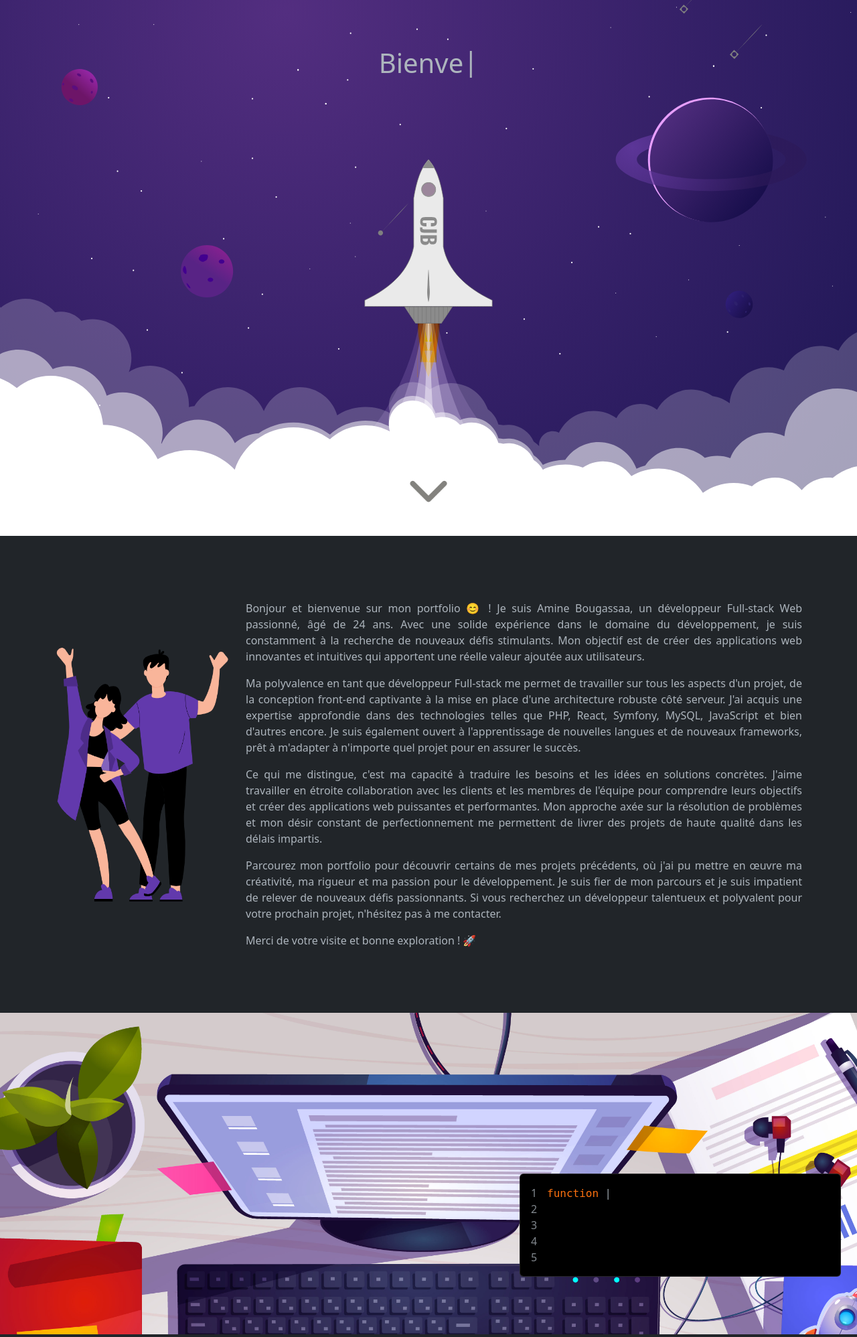
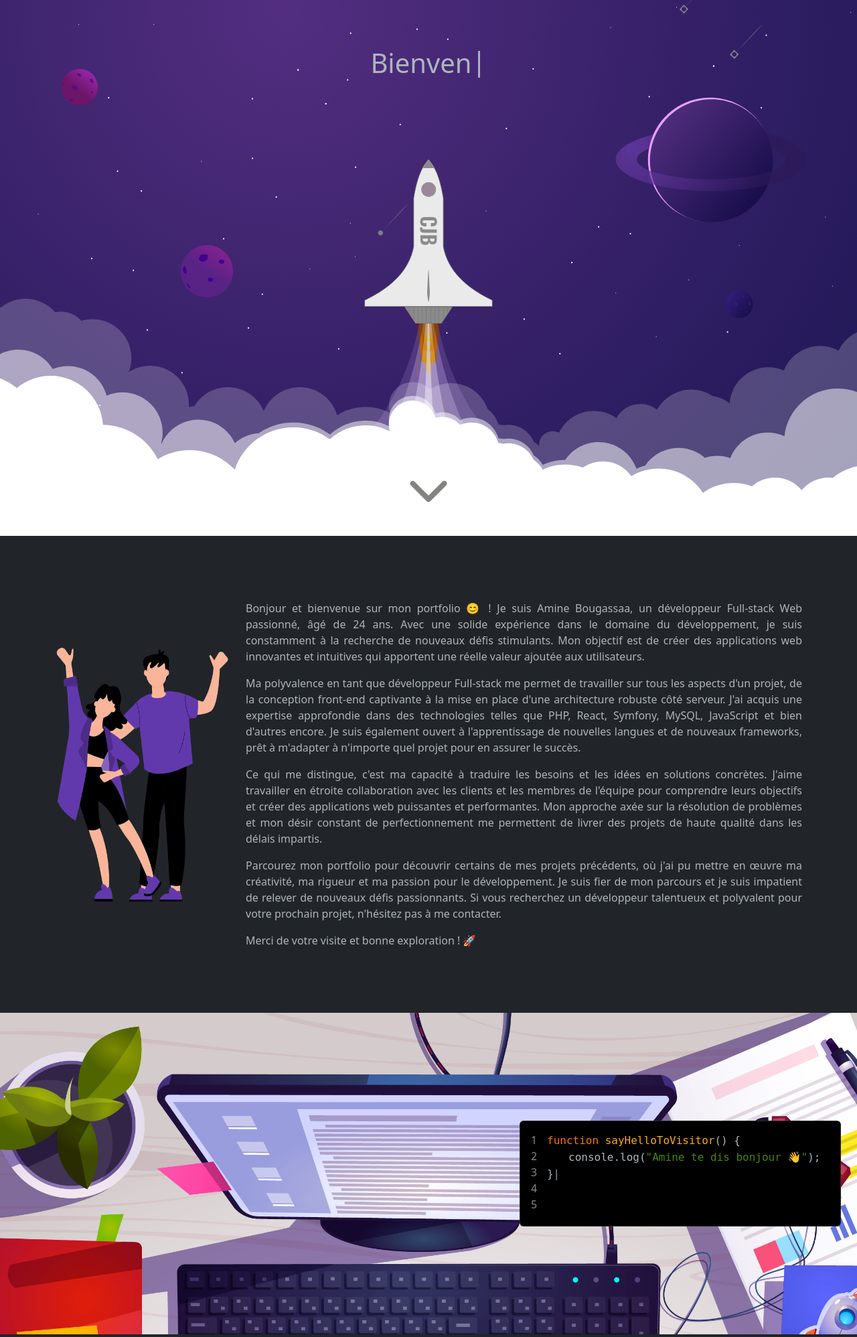
Before and after one commit to bougassaa/portfolio, a PHP site: page / in a window 1280 px wide. Shown: the top 1996 px of the page at 67% size. Run offline with PHP 8.4, Linux system fonts and the light colour scheme; grey boxes are pictures that could not be loaded.

Commit message:
fix parallax

```diff
--- a/css/style.css
+++ b/css/style.css
@@ -30,7 +30,12 @@
     animation-delay: 3s;
 }
 
-#typed-code {
+.typed-code-container {
+    width: 30rem;
+    transform: translateY(-50%);
+}
+
+.typed-code {
     font-family: monospace;
 }
 
--- a/index.html
+++ b/index.html
@@ -34,6 +34,16 @@
                     Je suis également ouvert à l'apprentissage de nouvelles langues et de nouveaux frameworks, prêt à m'adapter à n'importe quel projet pour en assurer le succès.
                 </p>
                 <p>
+                    <div class="card bg-black d-md-none">
+                        <div class="card-body text-truncate d-flex">
+                            <div class="pb-1"><br><br><br><br><br></div>
+                            <div>
+                                <span id="typed-code-1" class="typed-code"></span>
+                            </div>
+                        </div>
+                    </div>
+                </p>
+                <p>
                     Ce qui me distingue, c'est ma capacité à traduire les besoins et les idées en solutions concrètes. J'aime travailler en étroite collaboration avec les clients et
                     les membres de l'équipe pour comprendre leurs objectifs et créer des applications web puissantes et performantes.
                     Mon approche axée sur la résolution de problèmes et mon désir constant de perfectionnement me permettent de livrer des projets de haute qualité dans les délais impartis.
@@ -51,15 +61,15 @@
 
     <div class="container-parallax overflow-hidden position-relative">
         <img class="img-fluid img-parallax d-none d-md-inline" src="./assets/images/desktop.jpg" alt="desktop">
-        <img class="img-fluid img-parallax d-md-none" src="./assets/images/languages.png" alt="desktop">
-        <div class="card bg-black position-absolute end-0 top-50 me-4 d-md-block d-none" style="width: 30rem">
+        <img class="img-fluid img-parallax d-md-none" src="./assets/images/desktop-square.png" alt="desktop square">
+        <div class="typed-code-container card bg-black position-absolute end-0 top-50 me-4 d-md-block d-none">
             <div class="card-body">
-                <div class="row">
-                    <div class="col-auto text-muted" style="width: 1.5rem">
+                <div class="row flex-nowrap">
+                    <div class="col-auto text-muted pb-1" style="width: 1.5rem">
                         1<br>2<br>3<br>4<br>5<br>
                     </div>
-                    <div class="col pe-0">
-                        <span class="text-truncate" id="typed-code"></span>
+                    <div class="col pe-0 text-truncate">
+                        <span id="typed-code-2" class="typed-code"></span>
                     </div>
                 </div>
             </div>
--- a/js/script.js
+++ b/js/script.js
@@ -11,16 +11,19 @@
 }
 
 function registerTypedCode() {
-    new Typed('#typed-code', {
-        strings: [`
+    ['1', '2'].forEach(num => {
+        new Typed('#typed-code-' + num, {
+            strings: [`
             <span class="typed-statement">function</span> <span class="typed-func-name">sayHelloToVisitor</span>() {<br>
             <span class="typed-tab"></span>console.log(<span class="typed-string">"Amine te dis bonjour &#x1F44B;"</span>);<br>
             }<br>
             <span class="typed-comment">// call the function</span><br>
             <span class="typed-func-name">sayHelloToVisitor</span>();
         `],
-        typeSpeed: 25,
-        loop: true
+            backDelay: 1400,
+            typeSpeed: 50,
+            loop: true,
+        });
     });
 }
 
```
Also changed, not shown: assets/images/desktop-square.png (added), assets/images/languages.png (deleted).
